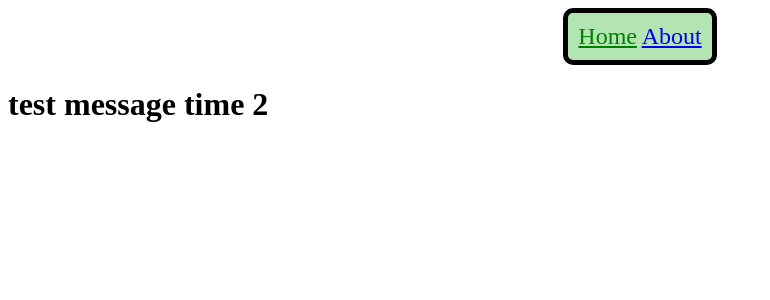
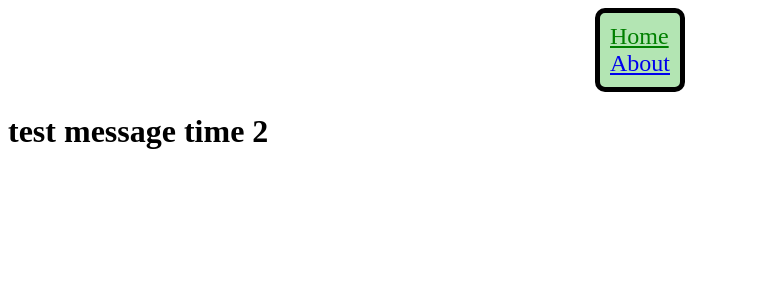
Before and after one commit to MochiHimochi/mochihimochi.github.io, a Jekyll site: the page built from index.html, in a window 1280 px wide. Shown: the top 300 px of the page, without its empty margins (0-770 px from the left). Built offline with Jekyll 4.4.1, drawn with Linux system fonts in a browser that asks for light colours.

Commit message:
Update navigation.html

```diff
--- a/_includes/navigation.html
+++ b/_includes/navigation.html
@@ -1,5 +1,6 @@
 <nav class=nav>
     {% for item in site.data.navigation %}
         <a href="{{ item.link }}" {% if page.url == item.link %}class="current"{% endif %}>{{ item.name }}</a>
+        {% if forloop.rindex > 0 %}  <br>{% endif %}
     {% endfor %}
 </nav>
```
